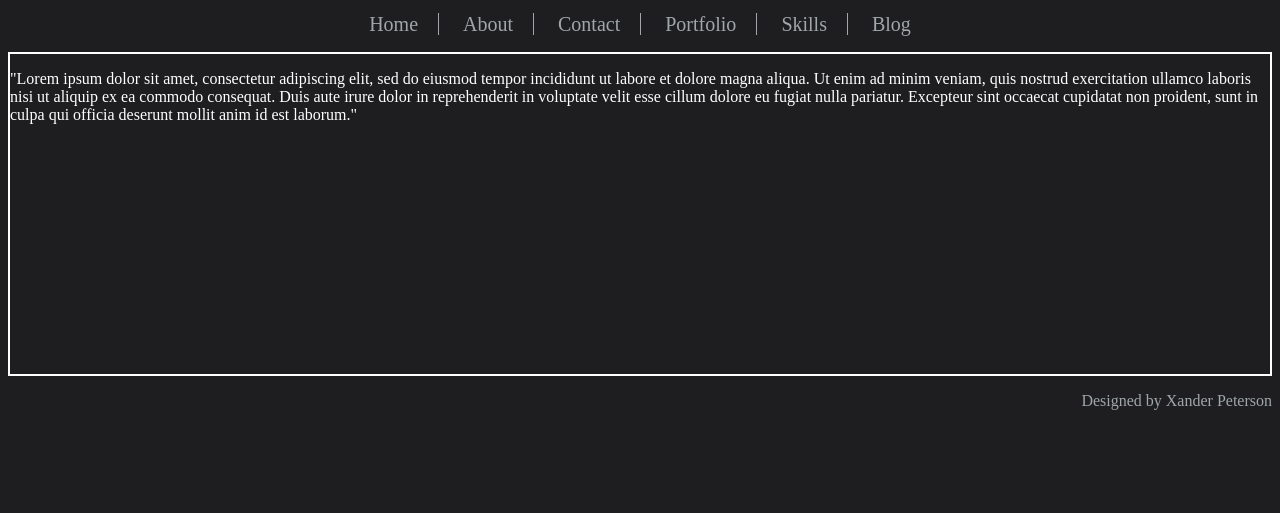
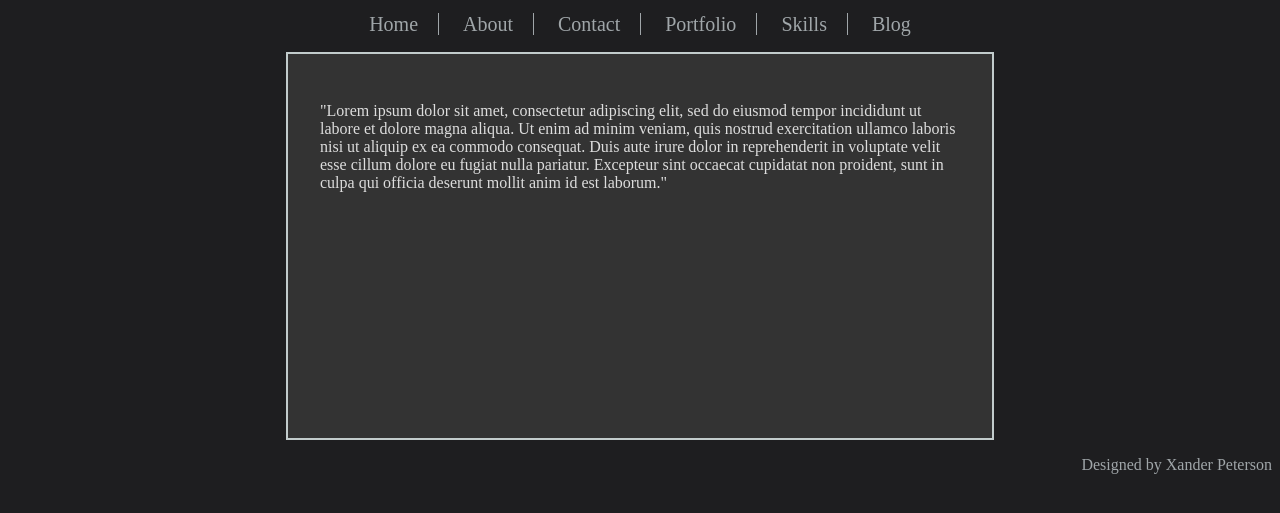
Before and after one commit to XanderPSON/XanderPSON.github.io, a plain HTML site: page index.html in a window 1280 px wide. Shown: the part 251-764 px from the top of the page. Drawn offline with Linux system fonts and the light colour scheme.

Commit message:
Touches to CSS

```diff
--- a/style/default.css
+++ b/style/default.css
@@ -51,12 +51,17 @@ body {
 }
 
 #body {
-    border: 2px solid white;
+    background-color: #333333;
+    border: 2px solid #C2CCCC;
+    padding: 2em;
     height: 20em;
+    margin-left: auto;
+    margin-right: auto;
+    width: 40em;
 }
 
 #body p {
-    color: white
+    color: #dddddd;
 }
 
 #footer p {
```
